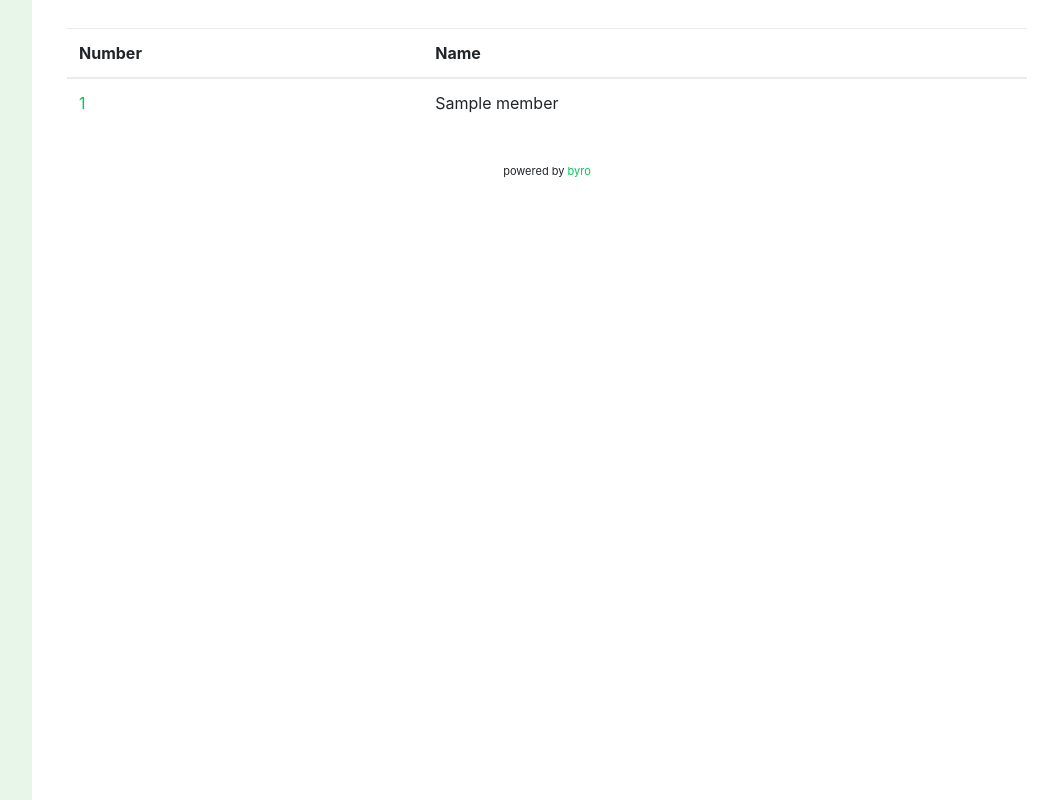
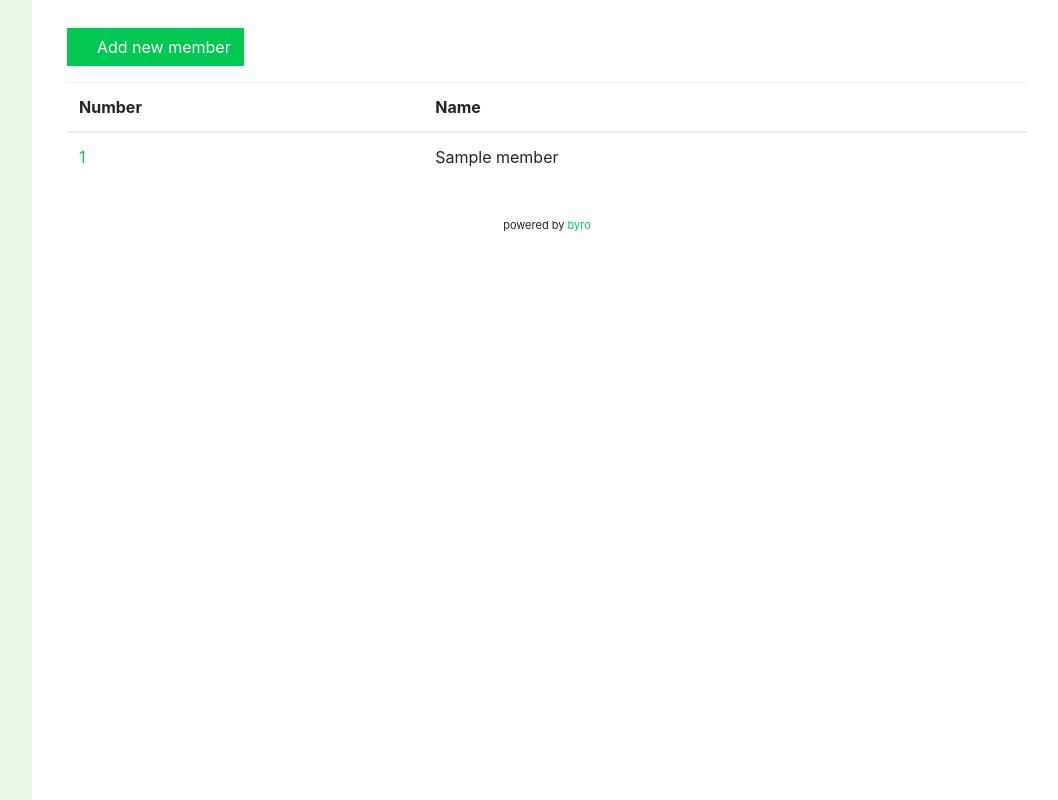
Before and after one commit to byro/byro, a Django app: template src/byro/office/templates/office/member_list.html in a window 1280 px wide. Shown: the part 56-856 px from the top of the page, without its empty margins (218-1276 px from the left). Run offline with Django 3.2, Linux system fonts and the light colour scheme; the template is opened without the code that fills it: most values are stand-ins (such as "Sample title", 1, 10 or a date in 2020); style sheets or scripts are compiled from the project's sources; some libraries are stand-ins or nearby versions.

Commit message:
[office] Link member creation

```diff
--- a/src/byro/office/templates/office/member_list.html
+++ b/src/byro/office/templates/office/member_list.html
@@ -3,6 +3,11 @@
 {% load i18n %}
 
 {% block content %}
+<p>
+<a href="{% url "office:members.add" %}" class="btn btn-primary">
+    <span class="fa fa-plus"></span> {% trans "Add new member" %}
+</a>
+</p>
 <table class="table table-condensed">
     <thead>
         <tr>
--- a/src/byro/office/views/members.py
+++ b/src/byro/office/views/members.py
@@ -18,7 +18,7 @@ class MemberDetailView(DetailView):
 
 
 class MemberCreateView(FormView):
-    template_name = 'office/settings/form.html'
+    template_name = 'office/member_add.html'
     form_class = CreateMemberForm
 
     def get_object(self):
```
Also changed, not shown: src/byro/office/templates/office/member_add.html (added, +10 -0 lines).
